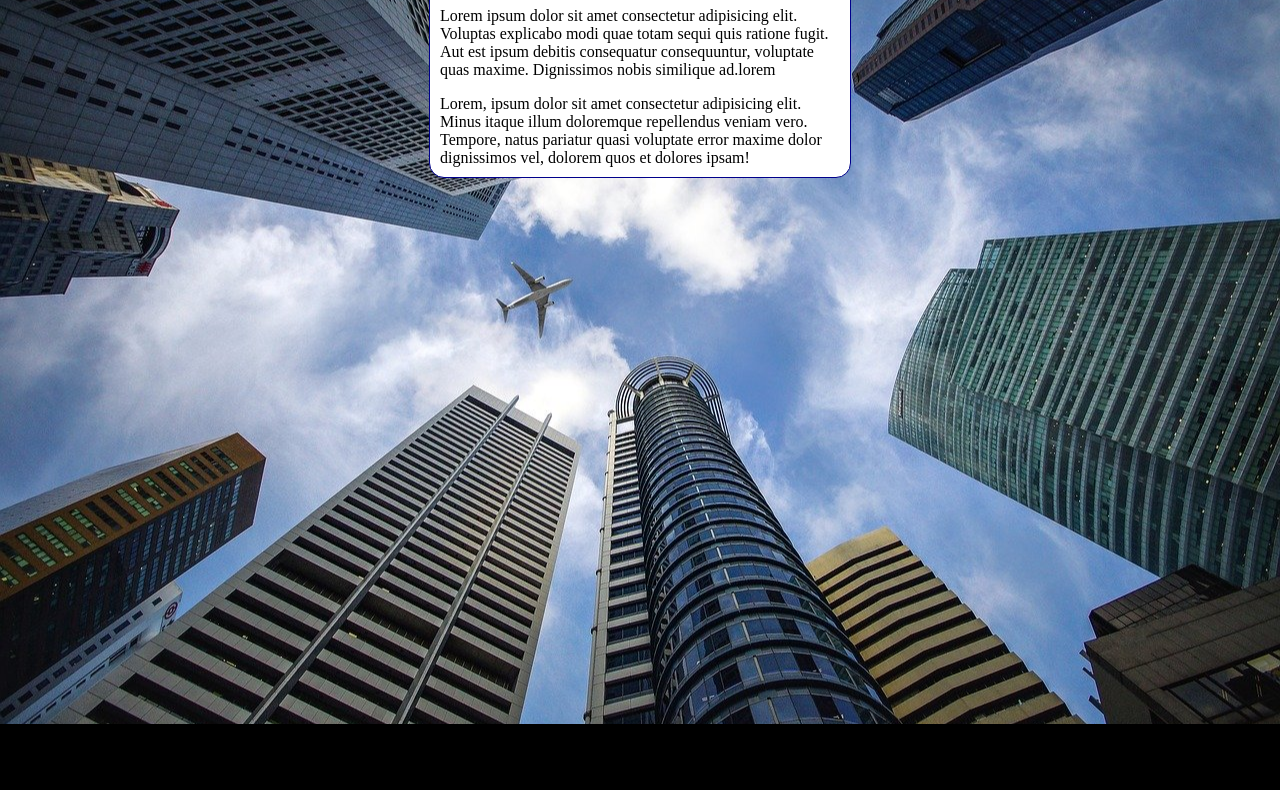
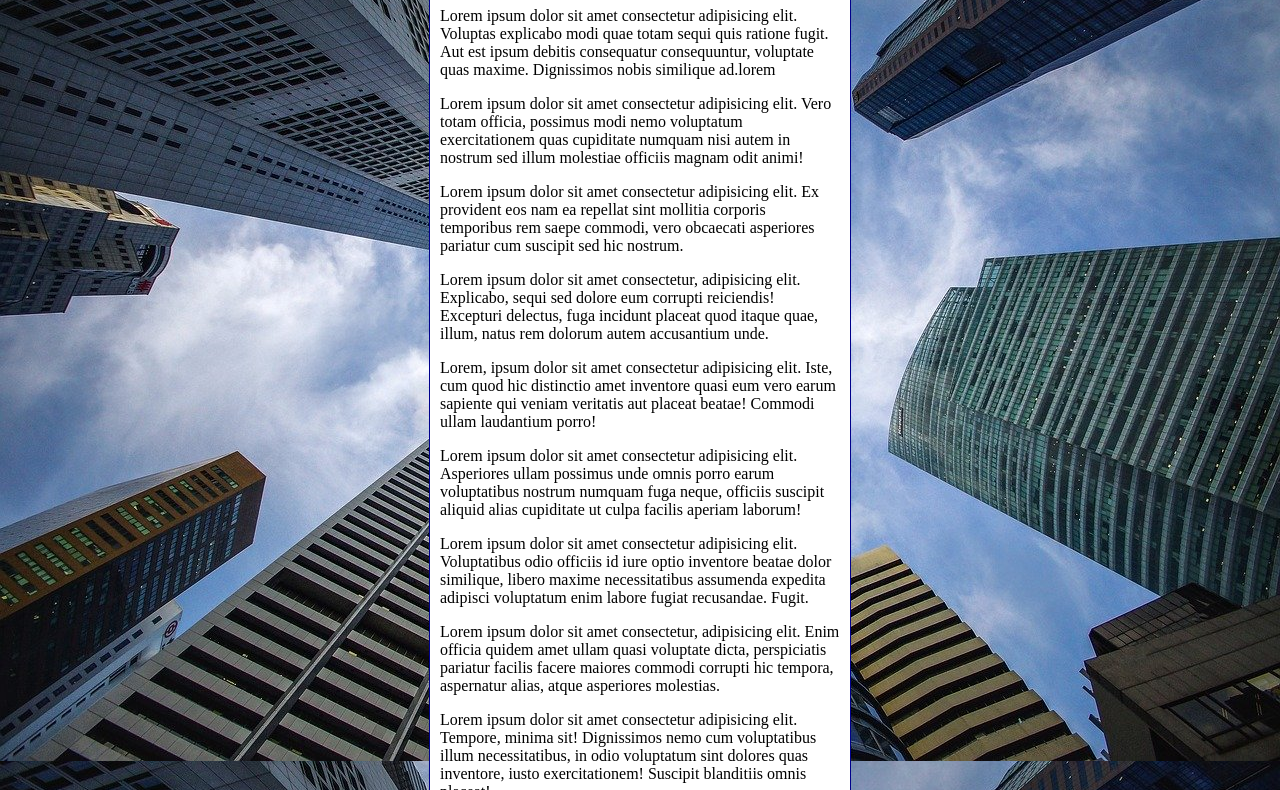
Before and after one commit to mmaltivo/HTLM_CSS, a plain HTML site: page EXERCÍCIOS/ex022/fundo006.html in a window 1280 px wide. Shown: the part 92-882 px from the top of the page. Before the commit the page ends 816 px from the top, so only its background shows below. Drawn offline with Linux system fonts and the light colour scheme.

Commit message:
background attachment e shorthand

```diff
--- a/EXERCÍCIOS/ex022/fundo006.html
+++ b/EXERCÍCIOS/ex022/fundo006.html
@@ -3,19 +3,26 @@
 <head>
     <meta charset="UTF-8">
     <meta name="viewport" content="width=device-width, initial-scale=1.0">
-    <title>Document</title>
+    <title>Fundo fixo de tela </title>
     <style>
         body{
-            height: 100vh;
+            /*height: 100vh;
             background-color: black;
             background-image:url('imagens/wallpaper002\ \(1\).jpg');
             background-position: center center;
             background-repeat: no-repeat;
             background-size: cover;
+            background-attachment: fixed*/
+
+            /* Shorthand - background
+            color > image > position > repeat > [size] > attachment */
+
+            background: black url('imagens/wallpaper002\ \(1\).jpg') center center no-repeat fixed;
+            background-size: cover;
         }
         main{
             background-color: white;
-            width: 400px;
+            max-width: 400px;
             padding: 10px;
             margin: auto;
             border: 1px solid darkblue;
@@ -26,7 +33,16 @@
 <body>
     <main>
         <h1>Teste de Imagem de Fundo</h1>
-        <p>Lorem ipsum dolor sit amet consectetur adipisicing elit. Voluptas explicabo modi quae totam sequi quis ratione fugit. Aut est ipsum debitis consequatur consequuntur, voluptate quas maxime. Dignissimos nobis similique ad.lorem</p>Lorem, ipsum dolor sit amet consectetur adipisicing elit. Minus itaque illum doloremque repellendus veniam vero. Tempore, natus pariatur quasi voluptate error maxime dolor dignissimos vel, dolorem quos et dolores ipsam!
+        <p>Lorem ipsum dolor sit amet consectetur adipisicing elit. Voluptas explicabo modi quae totam sequi quis ratione fugit. Aut est ipsum debitis consequatur consequuntur, voluptate quas maxime. Dignissimos nobis similique ad.lorem</p>
+        <p>Lorem ipsum dolor sit amet consectetur adipisicing elit. Vero totam officia, possimus modi nemo voluptatum exercitationem quas cupiditate numquam nisi autem in nostrum sed illum molestiae officiis magnam odit animi!</p>
+        <p>Lorem ipsum dolor sit amet consectetur adipisicing elit. Ex provident eos nam ea repellat sint mollitia corporis temporibus rem saepe commodi, vero obcaecati asperiores pariatur cum suscipit sed hic nostrum.</p>
+        <p>Lorem ipsum dolor sit amet consectetur, adipisicing elit. Explicabo, sequi sed dolore eum corrupti reiciendis! Excepturi delectus, fuga incidunt placeat quod itaque quae, illum, natus rem dolorum autem accusantium unde.</p>
+        <p>Lorem, ipsum dolor sit amet consectetur adipisicing elit. Iste, cum quod hic distinctio amet inventore quasi eum vero earum sapiente qui veniam veritatis aut placeat beatae! Commodi ullam laudantium porro!</p>
+        <p>Lorem ipsum dolor sit amet consectetur adipisicing elit. Asperiores ullam possimus unde omnis porro earum voluptatibus nostrum numquam fuga neque, officiis suscipit aliquid alias cupiditate ut culpa facilis aperiam laborum!</p>
+        <p>Lorem ipsum dolor sit amet consectetur adipisicing elit. Voluptatibus odio officiis id iure optio inventore beatae dolor similique, libero maxime necessitatibus assumenda expedita adipisci voluptatum enim labore fugiat recusandae. Fugit.</p>
+        <p>Lorem ipsum dolor sit amet consectetur, adipisicing elit. Enim officia quidem amet ullam quasi voluptate dicta, perspiciatis pariatur facilis facere maiores commodi corrupti hic tempora, aspernatur alias, atque asperiores molestias.</p>
+        <p>Lorem ipsum dolor sit amet consectetur adipisicing elit. Tempore, minima sit! Dignissimos nemo cum voluptatibus illum necessitatibus, in odio voluptatum sint dolores quas inventore, iusto exercitationem! Suscipit blanditiis omnis placeat!</p>
+        <p>Lorem ipsum dolor sit amet consectetur adipisicing elit. Blanditiis praesentium quasi ea vitae veniam amet sapiente dicta illo laborum magni, hic quos velit similique, porro qui? Suscipit totam nam aliquam.</p>
     </main>
 </body>
 </html>
```
